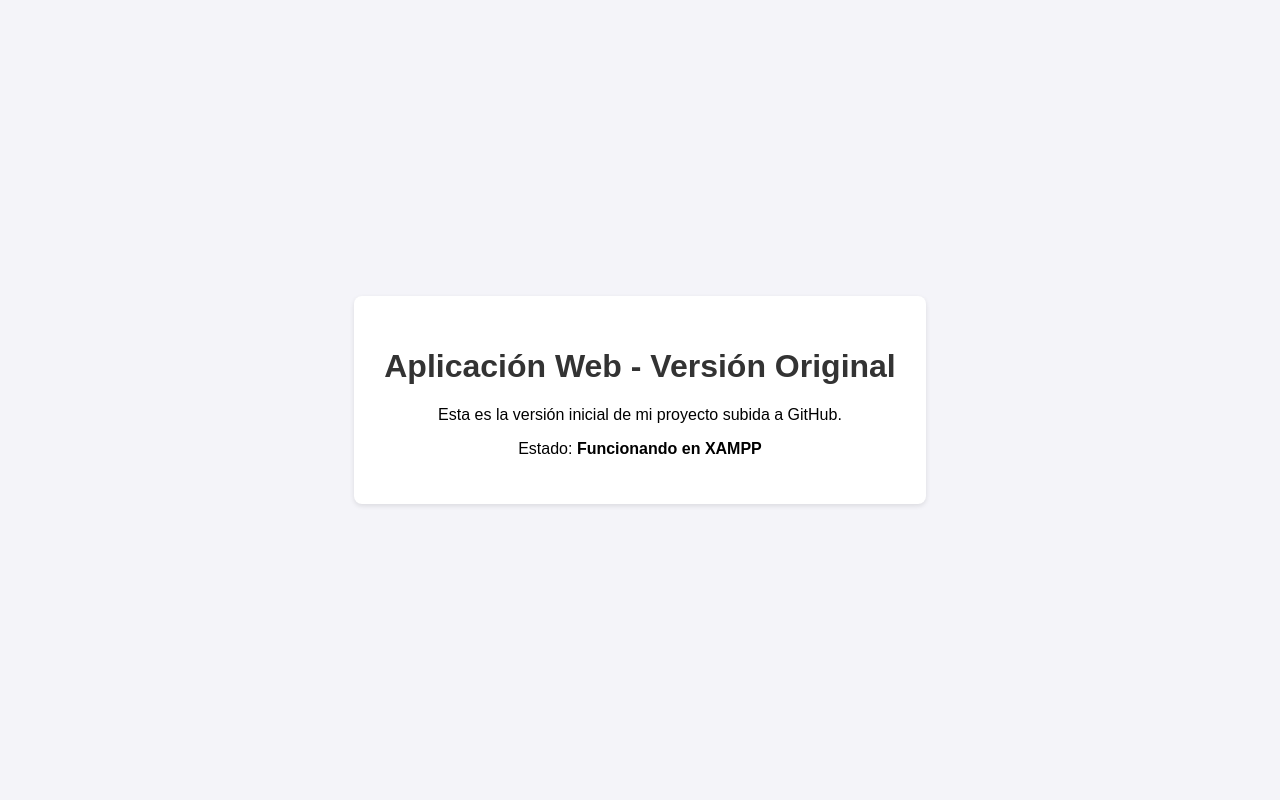
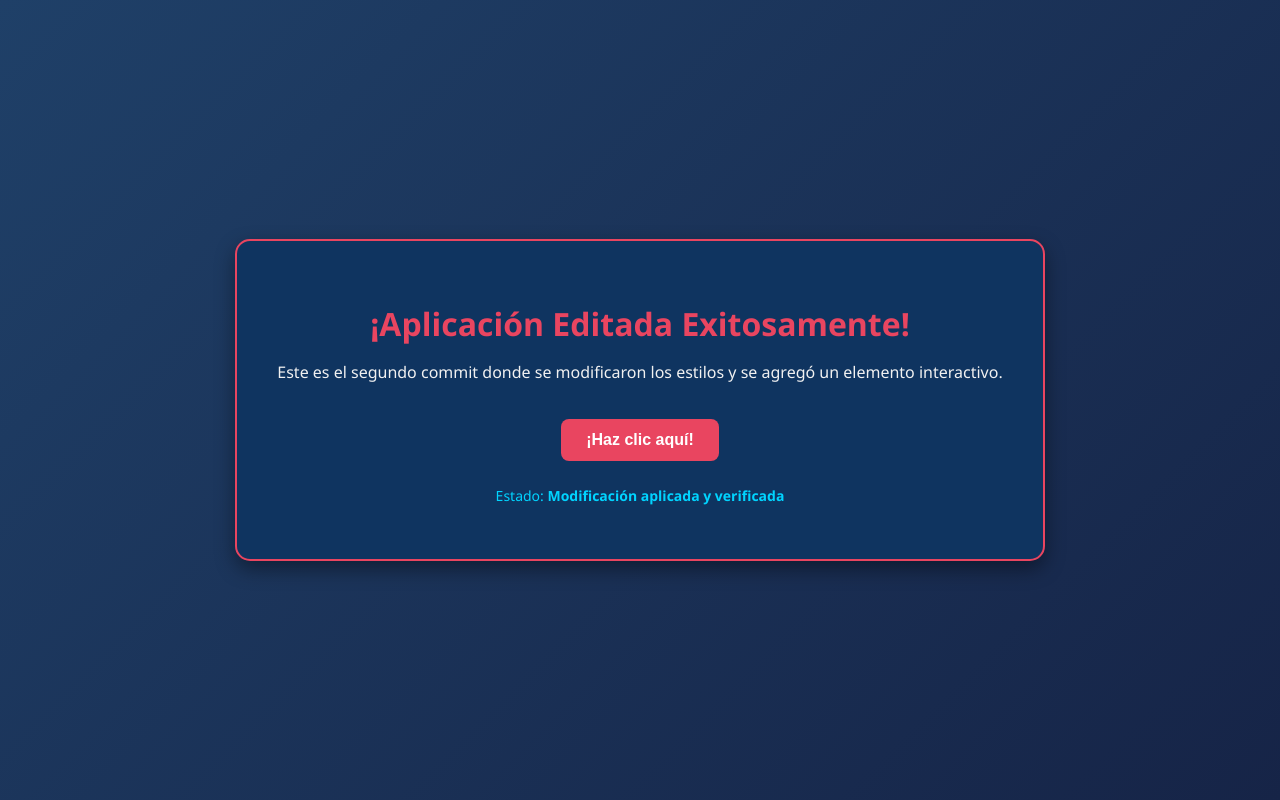
Before and after one commit to mayito492/practica-github, a PHP site: page / in a window 1280 px wide. Run offline with PHP 8.4, Linux system fonts and the light colour scheme.

Commit message:
Se edito el estilo y se agrego un boton interactivo

```diff
--- a/estilos.css
+++ b/estilos.css
@@ -1,6 +1,7 @@
 body {
-    font-family: Arial, sans-serif;
-    background-color: #f4f4f9;
+    font-family: 'Segoe UI', Tahoma, Geneva, Verdana, sans-serif;
+    background: linear-gradient(135deg, #1f4068, #162447);
+    color: #ffffff;
     display: flex;
     justify-content: center;
     align-items: center;
@@ -8,14 +9,45 @@ body {
     margin: 0;
 }
 
-.tarjeta {
-    background-color: #ffffff;
-    padding: 30px;
-    border-radius: 8px;
-    box-shadow: 0 2px 5px rgba(0, 0, 0, 0.1);
+.contenedor-principal {
+    background-color: #0f3460;
+    padding: 40px;
+    border-radius: 15px;
+    box-shadow: 0 8px 20px rgba(0, 0, 0, 0.4);
     text-align: center;
+    border: 2px solid #e94560;
 }
 
 h1 {
-    color: #333333;
+    color: #e94560;
+    margin-bottom: 15px;
 }
+
+p {
+    font-size: 16px;
+    color: #f1f1f1;
+}
+
+.btn-accion {
+    background-color: #e94560;
+    color: white;
+    border: none;
+    padding: 12px 25px;
+    font-size: 16px;
+    font-weight: bold;
+    border-radius: 8px;
+    cursor: pointer;
+    margin-top: 20px;
+    transition: background-color 0.3s ease, transform 0.2s ease;
+}
+
+.btn-accion:hover {
+    background-color: #ff6b81;
+    transform: scale(1.05);
+}
+
+.estado {
+    margin-top: 25px;
+    font-size: 14px;
+    color: #00d4ff;
+}
--- a/index.php
+++ b/index.php
@@ -2,15 +2,21 @@
 <html lang="es">
 <head>
     <meta charset="UTF-8">
-    <title>Mi Práctica Web</title>
+    <title>Mi Proyecto - Editado</title>
     <link rel="stylesheet" href="estilos.css">
 </head>
 <body>
-    <div class="tarjeta">
-        <h1>Aplicación Web - Versión Original</h1>
-        <p>Esta es la versión inicial de mi proyecto subida a GitHub.</p>
+    <div class="contenedor-principal">
+        <h1>¡Aplicación Editada Exitosamente!</h1>
+        <p>Este es el segundo commit donde se modificaron los estilos y se agregó un elemento interactivo.</p>
+
+        <!-- Elemento notable añadido para la evaluación -->
+        <button class="btn-accion" onclick="alert('¡Botón funcional evaluado por el profesor!')">
+            ¡Haz clic aquí!
+        </button>
+
         <?php
-            echo "<p>Estado: <strong>Funcionando en XAMPP</strong></p>";
+            echo "<p class='estado'>Estado: <strong>Modificación aplicada y verificada</strong></p>";
         ?>
     </div>
 </body>
```
